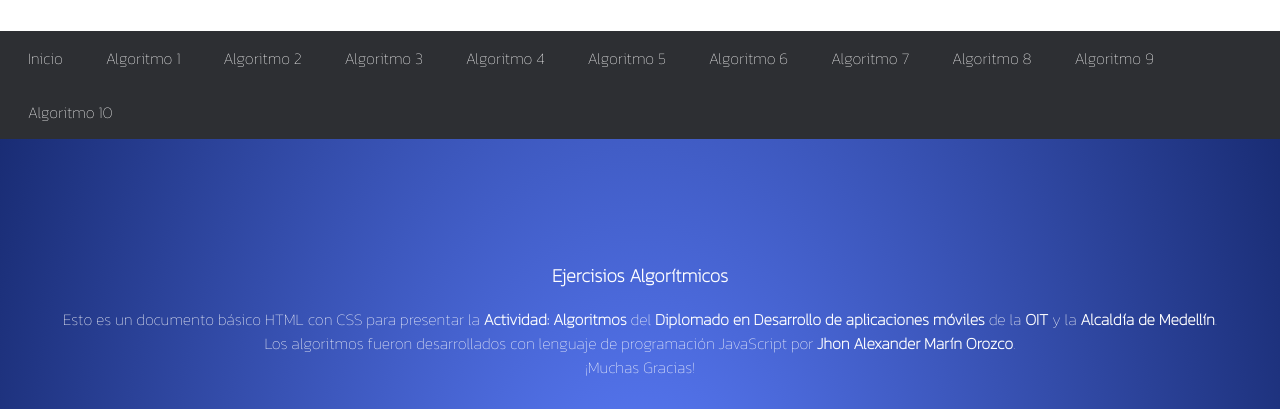
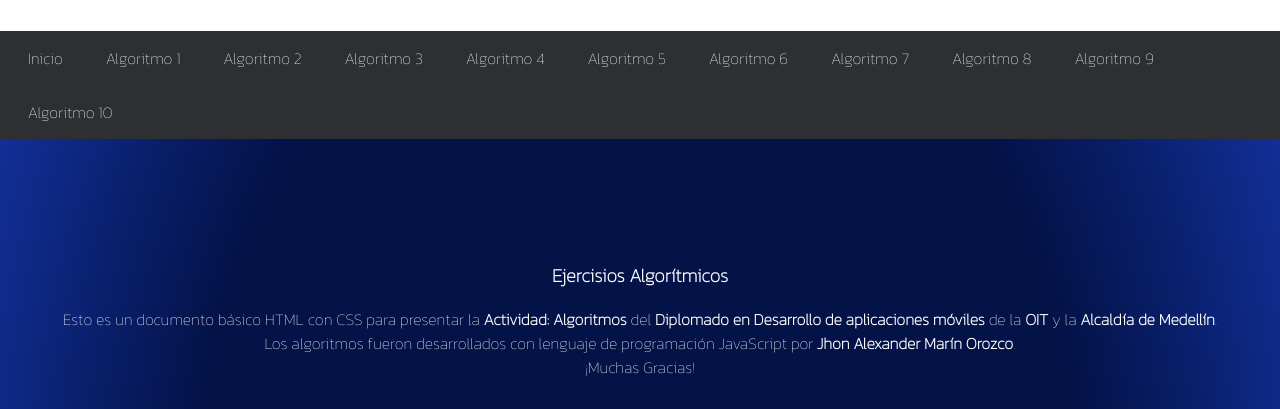
Before and after one commit to JhoemSoftware/AlcaldiaMedellin, a plain HTML site: page index.html in a window 1280 px wide. Shown: the part 391-800 px from the top of the page. Drawn offline with nearby package versions, Linux system fonts and the light colour scheme.

Commit message:
Actualización del Fondo en CSS

```diff
--- a/index.css
+++ b/index.css
@@ -1,7 +1,7 @@
 @import url('https://fonts.googleapis.com/css2?family=Kanit:wght@100&display=swap');
 html{ min-height: 100%; scroll-behavior: smooth;  }
 body{
-      background: radial-gradient(#5D7FFF,#06154D);
+      background: radial-gradient(#031247,#031247,#1e46d6);
       text-align: center;
       font-family: 'Kanit', sans-serif;
       color: #fff;
```
